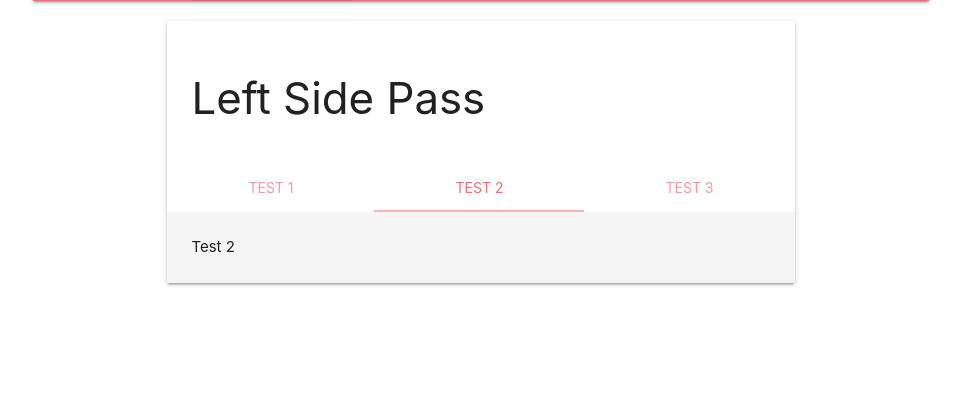
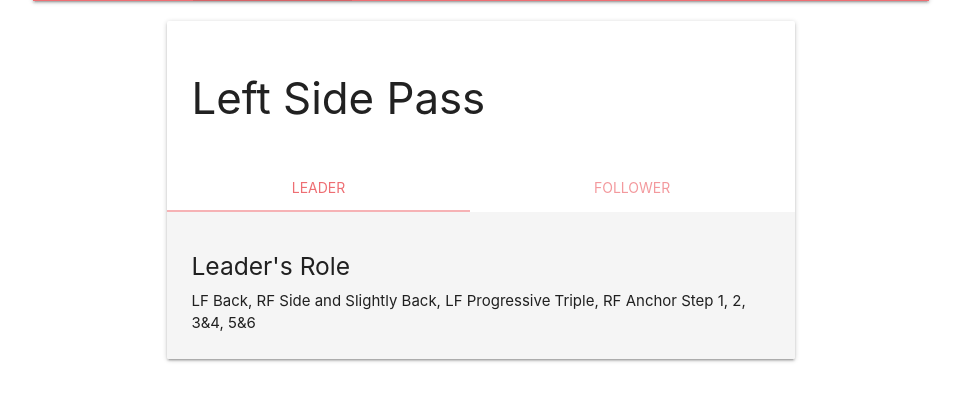
Before and after one commit to adamhannadev/django, a Django app: page /progress/show/1 in a window 1280 px wide. Shown: the part 199-600 px from the top of the page, without its empty margins (159-1120 px from the left). Run offline with Django 4.2, Linux system fonts and the light colour scheme; data comes from the database, SQL or seed files in the repository.

Commit message:
Populate leader and follower tabs on figure show view

```diff
--- a/ahbd/progress/templates/progress/show.html
+++ b/ahbd/progress/templates/progress/show.html
@@ -26,15 +26,19 @@
             </div>
             <div class="card-tabs">
               <ul class="tabs tabs-fixed-width">
-                <li class="tab"><a href="#test4">Test 1</a></li>
-                <li class="tab"><a class="active" href="#test5">Test 2</a></li>
-                <li class="tab"><a href="#test6">Test 3</a></li>
+                <li class="tab"><a href="#leader">Leader</a></li>
+                <li class="tab"><a href="#follower">Follower</a></li>
               </ul>
             </div>
             <div class="card-content grey lighten-4">
-              <div id="test4">Test 1</div>
-              <div id="test5">Test 2</div>
-              <div id="test6">Test 3</div>
+              <div id="leader">
+              <h5>Leader's Role</h4>
+              {{figure.leader_description}}
+              </div>
+              <div id="follower">
+                <h5>Follower's Role</h4>
+                {{figure.follower_description}}
+              </div>
             </div>
           </div>
     {% endblock %}
```
